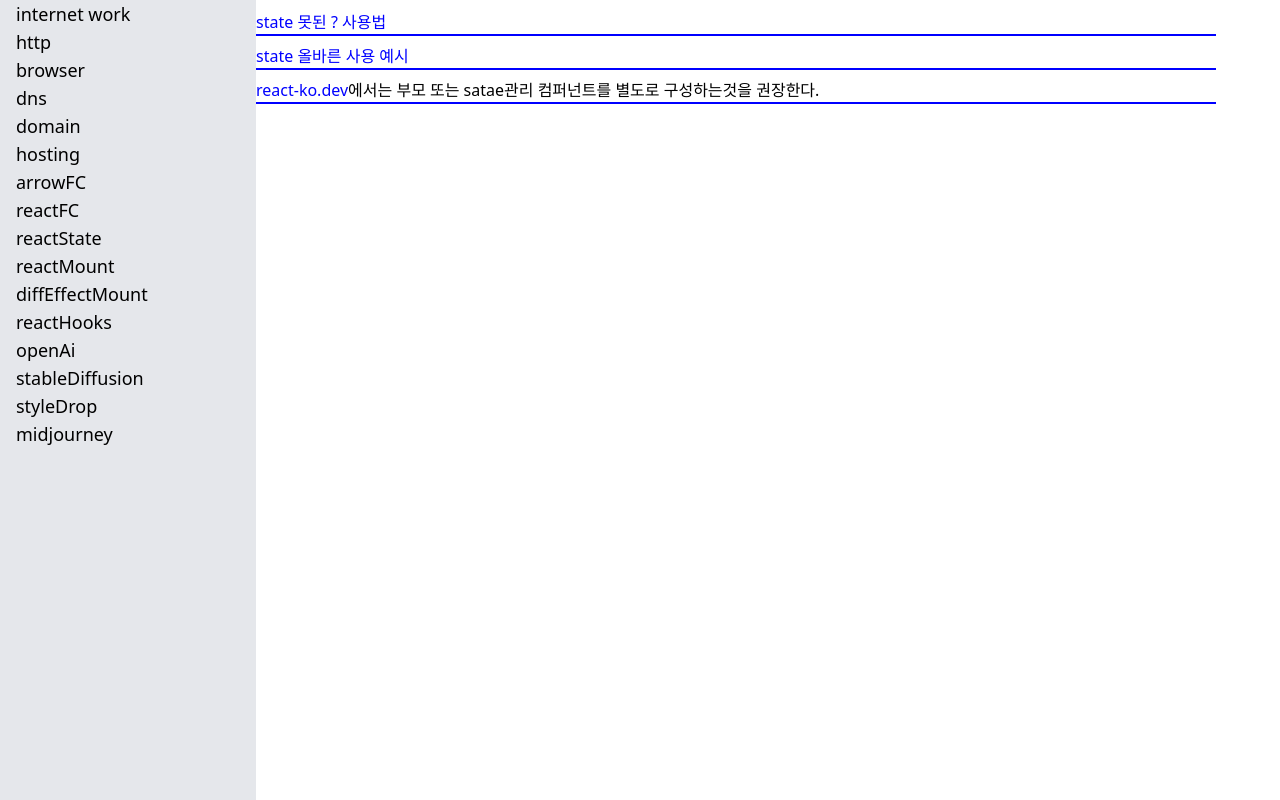
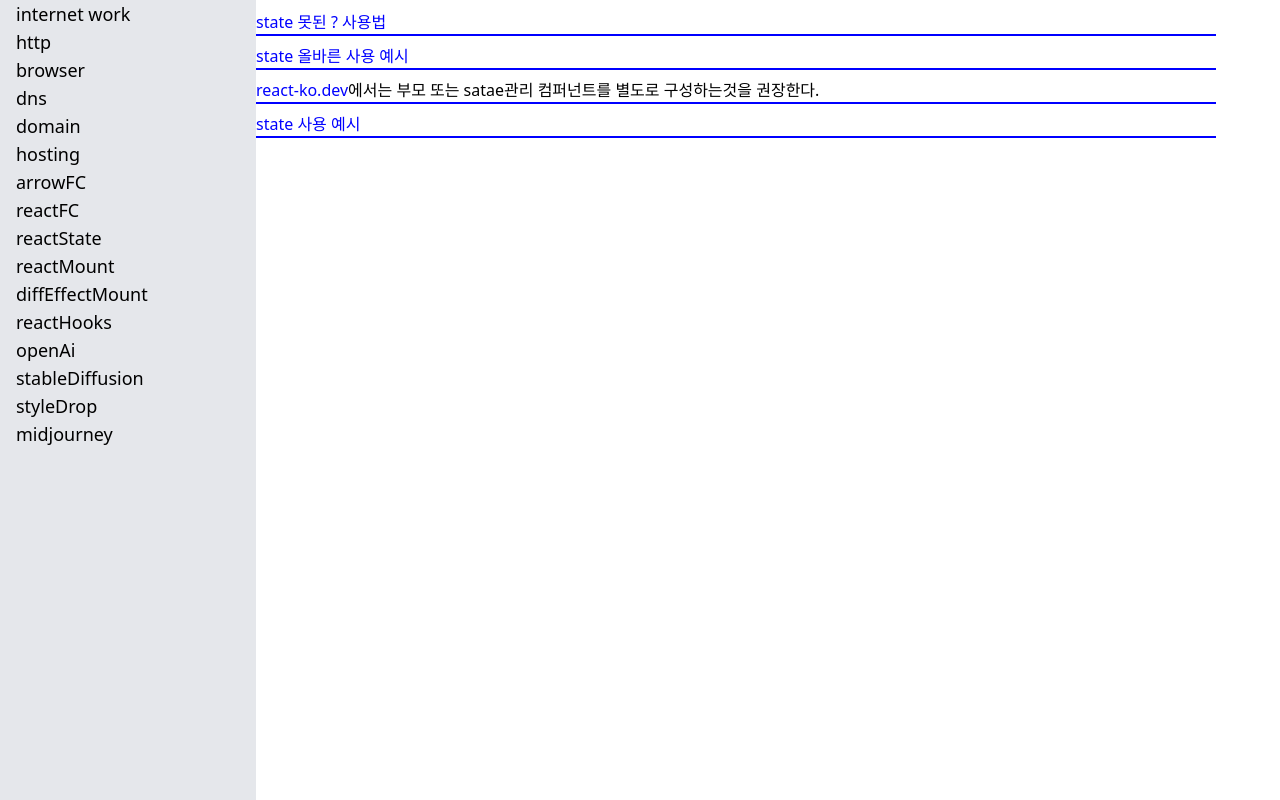
Before and after one commit to yhl-1004/study-blog, a React (Create React App) app: page / in a window 1280 px wide. Both pictures are taken after a click on the button "reactState". Built offline with nearby package versions, Linux system fonts and the light colour scheme.

Commit message:
add status study

```diff
--- a/src/pages/frontEnd/react/ReactState.tsx
+++ b/src/pages/frontEnd/react/ReactState.tsx
@@ -45,6 +45,9 @@ const ReactState  = () => {
             <A href="https://react-ko.dev/learn/thinking-in-react">react-ko.dev</A>
             에서는 부모 또는 satae관리 컴퍼넌트를 별도로 구성하는것을 권장한다.
         </Li>
+        <Li>
+            <A href="https://codepen.io/kamsyyongho/pen/gOQjVVo?editors=0010">state 사용 예시</A>
+        </Li>
       </>
     ), [])
 
```
